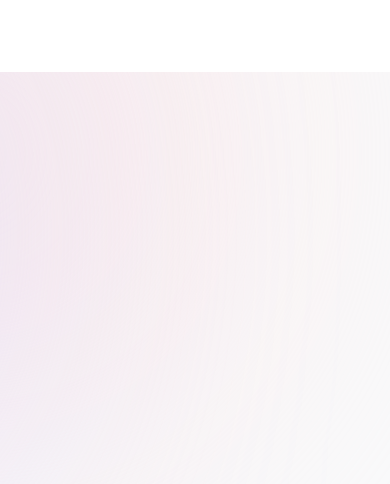
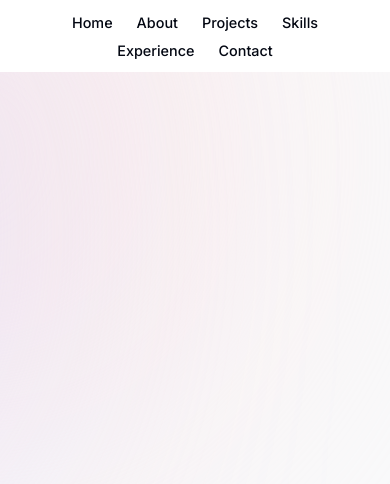
Before and after one commit to AbuShyedHemel/portfolio, a Next.js app: page / in a window 390 px wide. Shown: the top 484 px of the page. Built offline with nearby package versions, Linux system fonts and the light colour scheme.

Commit message:
add navigation animation and add navigation responsive

```diff
--- a/components/header.tsx
+++ b/components/header.tsx
@@ -1,6 +1,8 @@
 'use client';
 
+import { links } from '@/lib/data';
 import { motion } from 'framer-motion';
+import Link from 'next/link';
 
 const Header = () => {
   return (
@@ -10,6 +12,26 @@
         initial={{ y: -100, x: '-50%', opacity: 0 }}
         animate={{ y: 0, x: '-50%', opacity: 1 }}
       ></motion.div>
+
+      <nav className='flex fixed top-[0.15rem] left-1/2 h-12 -translate-x-1/2 py-2 sm:top-[1.7rem] sm:h-[initial] sm:py-0'>
+        <ul className='flex w-[22rem] flex-wrap items-center justify-center gap-y-1 text-[0.9rem] font-medium text-gr-500 sm:w-[initial] sm:flex-nowrap sm:ga[-5'>
+          {links?.map((link) => (
+            <motion.li
+              key={link.hash}
+              className='h-3/4 flex items-center justify-center'
+              animate={{ y: 0, opacity: 1 }}
+              initial={{ y: -100, opacity: 0 }}
+            >
+              <Link
+                href={link.hash}
+                className='flex w-full items-center justify-center px-3 py-3 hover:text-gray-950 transition'
+              >
+                {link.name}
+              </Link>
+            </motion.li>
+          ))}
+        </ul>
+      </nav>
     </header>
   );
 };
--- a/lib/data.ts
+++ b/lib/data.ts
@@ -1,6 +1,3 @@
-import corpcommentImg from '@/public/corpcomment.png';
-import rmtdevImg from '@/public/rmtdev.png';
-import wordanalyticsImg from '@/public/wordanalytics.png';
 import React from 'react';
 import { CgWorkAlt } from 'react-icons/cg';
 import { FaReact } from 'react-icons/fa';
@@ -66,21 +63,21 @@
     description:
       'I worked as a full-stack developer on this startup project for 2 years. Users can give public feedback to companies.',
     tags: ['React', 'Next.js', 'MongoDB', 'Tailwind', 'Prisma'],
-    imageUrl: corpcommentImg,
+    // imageUrl: corpcommentImg,
   },
   {
     title: 'rmtDev',
     description:
       'Job board for remote developer jobs. I was the front-end developer. It has features like filtering, sorting and pagination.',
     tags: ['React', 'TypeScript', 'Next.js', 'Tailwind', 'Redux'],
-    imageUrl: rmtdevImg,
+    // imageUrl: rmtdevImg,
   },
   {
     title: 'Word Analytics',
     description:
       'A public web app for quick analytics on text. It shows word count, character count and social media post limits.',
     tags: ['React', 'Next.js', 'SQL', 'Tailwind', 'Framer'],
-    imageUrl: wordanalyticsImg,
+    // imageUrl: wordanalyticsImg,
   },
 ] as const;
 
```
Also changed, not shown: 1 other file (tests, documents, lock files or other folders).
